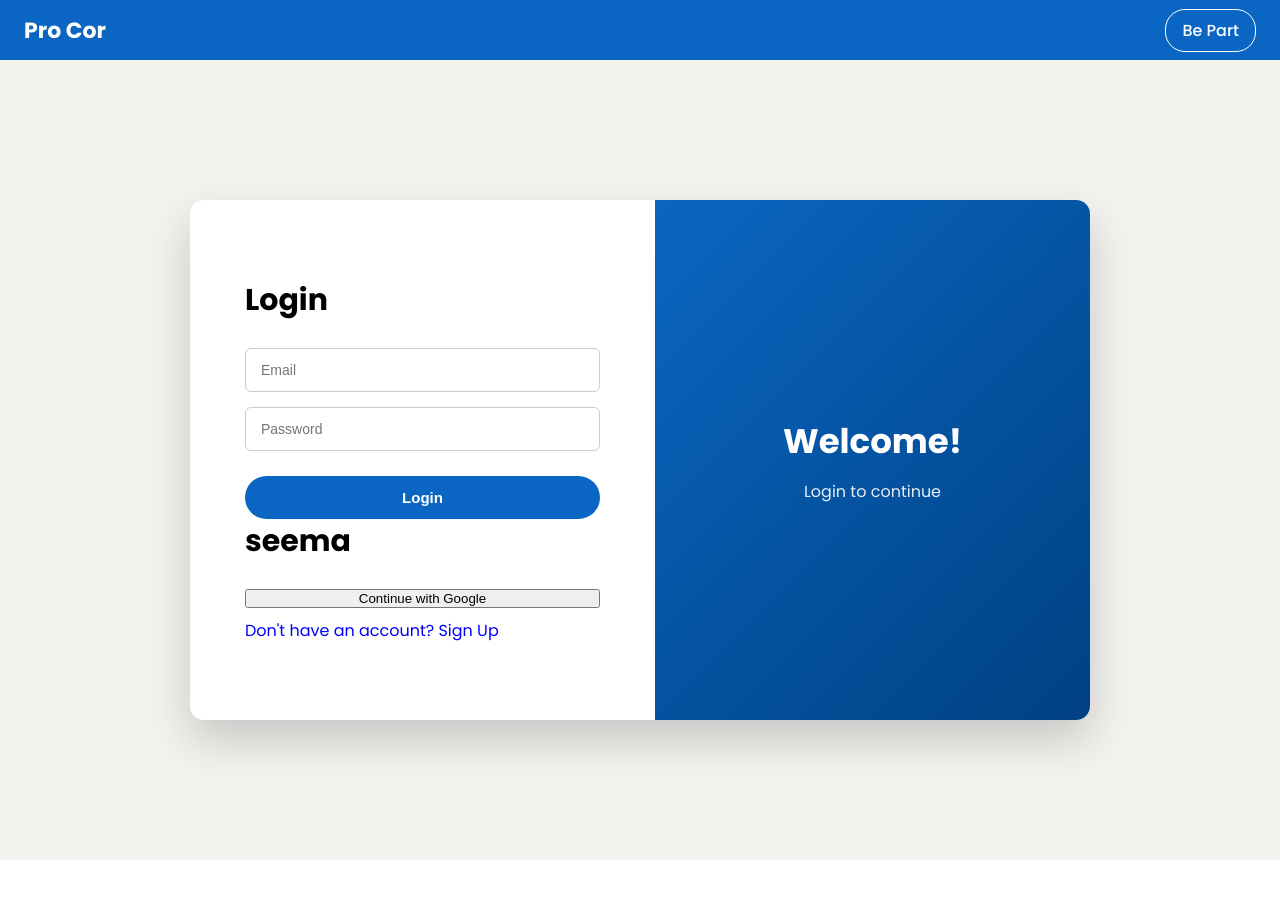
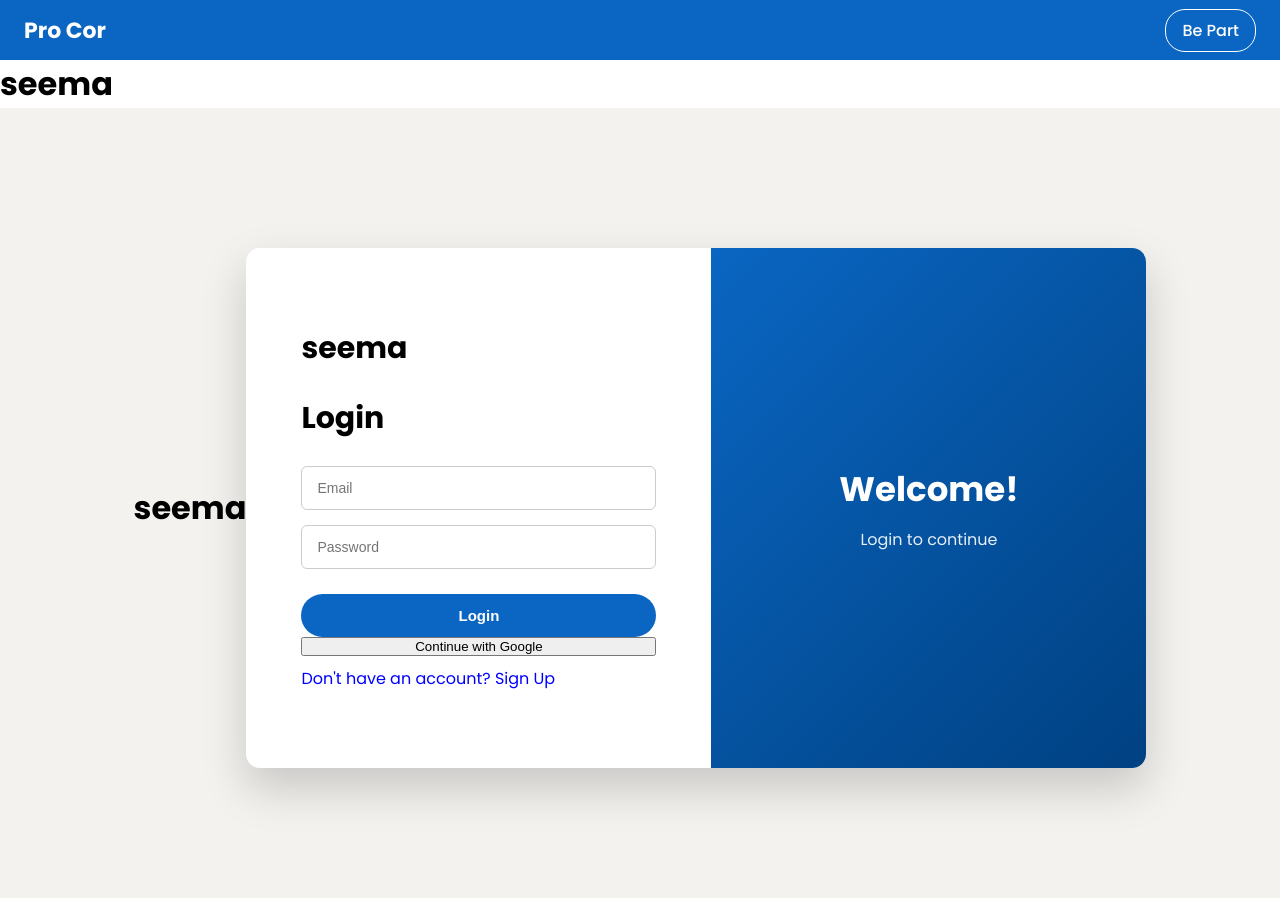
Before and after one commit to seema-1802/Linkendls, a Next.js app in the folder frontend/: page /login in a window 1280 px wide. Shown: the top 898 px of the page. Before the commit the page ends 860 px from the top, so only its background shows below. Built offline with nearby package versions, Linux system fonts and the light colour scheme; no server answers.

Commit message:
firebase  initial commit

```diff
--- a/frontend/src/pages/login/index.jsx
+++ b/frontend/src/pages/login/index.jsx
@@ -77,9 +77,12 @@ const handleLogin = () => {
 
   return (
     <Index>
+      <h1>seema</h1>
       <div className={styles.page}>
+        <h1>seema</h1>
         <div className={styles.card}>
           <div className={styles.left}>
+            <h1>seema</h1>
             <h1>{isSignup ? "Sign Up" : "Login"}</h1>
 
             {isSignup && (
@@ -117,7 +120,7 @@ const handleLogin = () => {
             >
               {loading ? "Loading..." : isSignup ? "Sign Up" : "Login"}
             </button>
-<h1>seema</h1>
+
             {error && <p style={{ color: "red" }}>{error}</p>}
 
   {success && <p style={{ color: "green" }}>{success}</p>}
```
